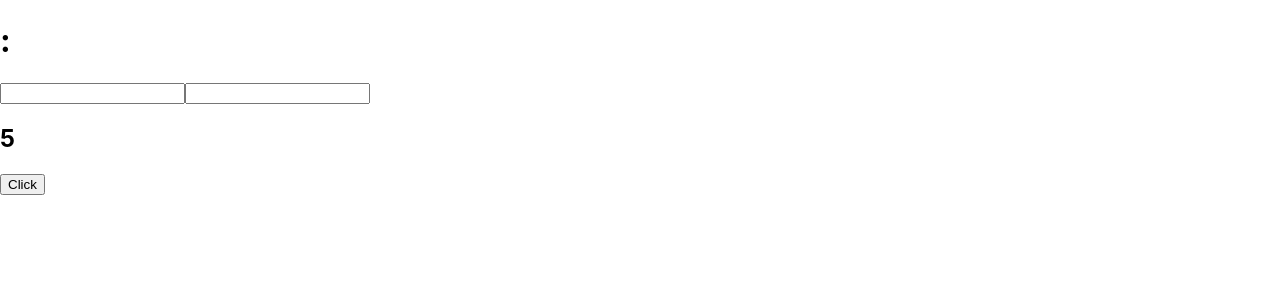
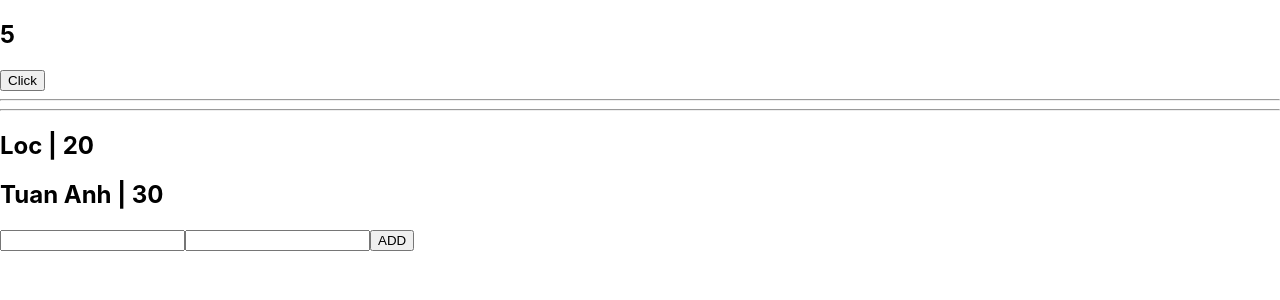
Before and after one commit to LocTM/all-react, a React (Create React App) app in the folder demo/: page / in a window 1280 px wide. Shown: the top 300 px of the page. Built offline with nearby package versions, Linux system fonts and the light colour scheme.

Commit message:
add doi tuong vao list

```diff
--- a/demo/src/Demo.js
+++ b/demo/src/Demo.js
@@ -4,11 +4,7 @@ import Inside from "./Inside";
 export default class Demo extends Component{
     constructor(props) {
         super(props);
-        this.state = {
-            name: "Tran Minh Loc",
-            class: "C1023H1",
-            isShow: true
-        }
+
         this.state = {
             list:[
                 {
@@ -21,23 +17,14 @@ export default class Demo extends Component{
                     age: 30,
                     score: 100
                 }
-            ]
+            ],
+            inputName: '',
+            inputAge:','
         }
     }
     render() {
         return(
             <>
-                <h1>{this.state.name} : {this.state.class}</h1>
-                <input type="text" onChange={(e) => {
-                    this.setState({
-                        name: e.target.value,
-                    })
-                }}/>
-                <input type="text" onChange={(e) => {
-                    this.setState({
-                        class: e.target.value,
-                    })
-                }}/>
                 <h2>{this.props.x}</h2>
                 {this.state.isShow && <Inside></Inside>}
               <button onClick={() => {
@@ -47,6 +34,30 @@ export default class Demo extends Component{
                       }
                   })
               }}>Click</button>
+                <hr/>
+                <hr/>
+                {this.state.list.map(item => (
+                    <h2>{item.name} | {item.age}</h2>
+                ))}
+
+                <input type="text" onChange={(e) => {
+                    this.setState({
+                        inputName: e.target.value
+                    })
+                }}/>
+                <input type="text" onChange={(e) => {
+                    this.setState({
+                        inputAge: e.target.value
+                    })
+                }}/>
+                <button onClick={()=> {
+                    this.setState((state) => {
+                        return {
+                            list: [...state.list, {name: state.inputName , age: state.inputAge}]
+                        }
+                        }
+                    )
+                }}>ADD</button>
             </>
         )
     }
```
